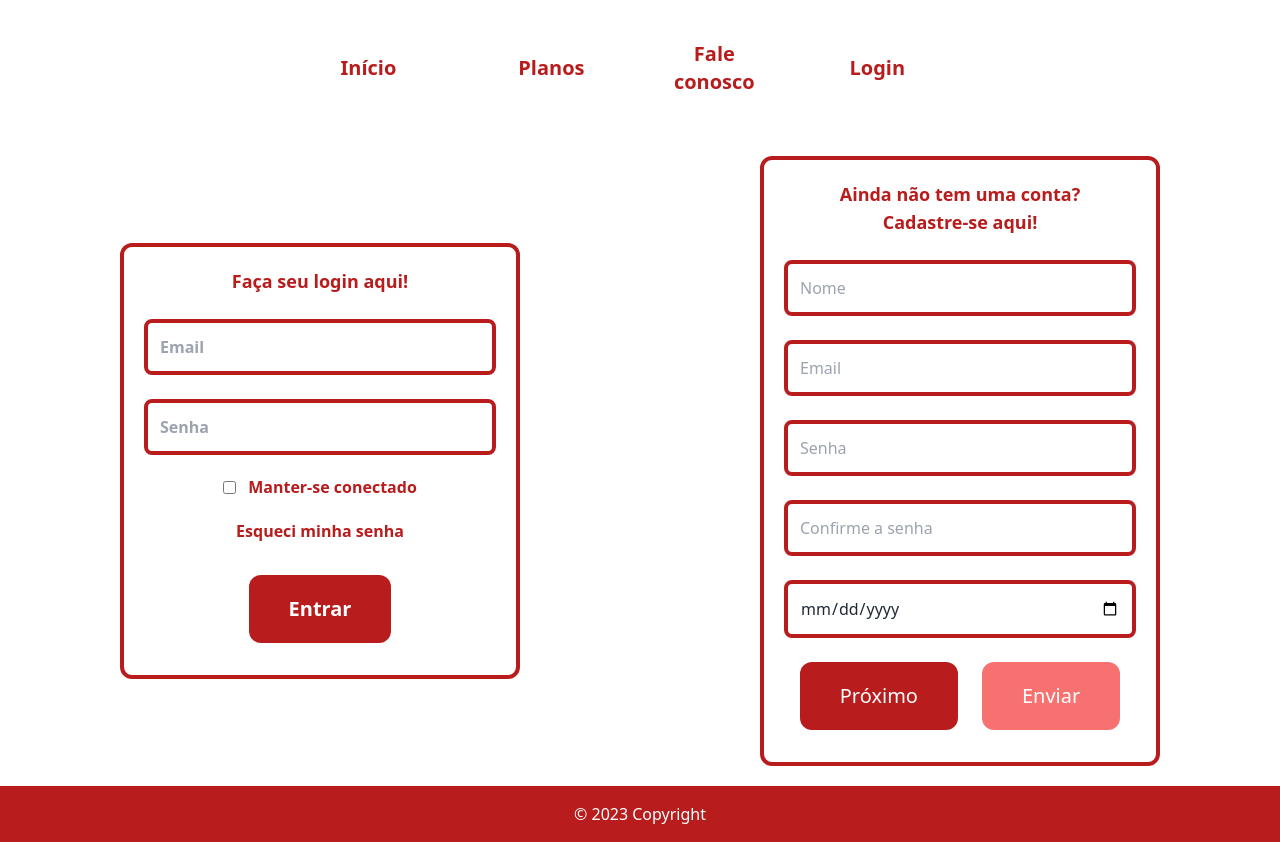
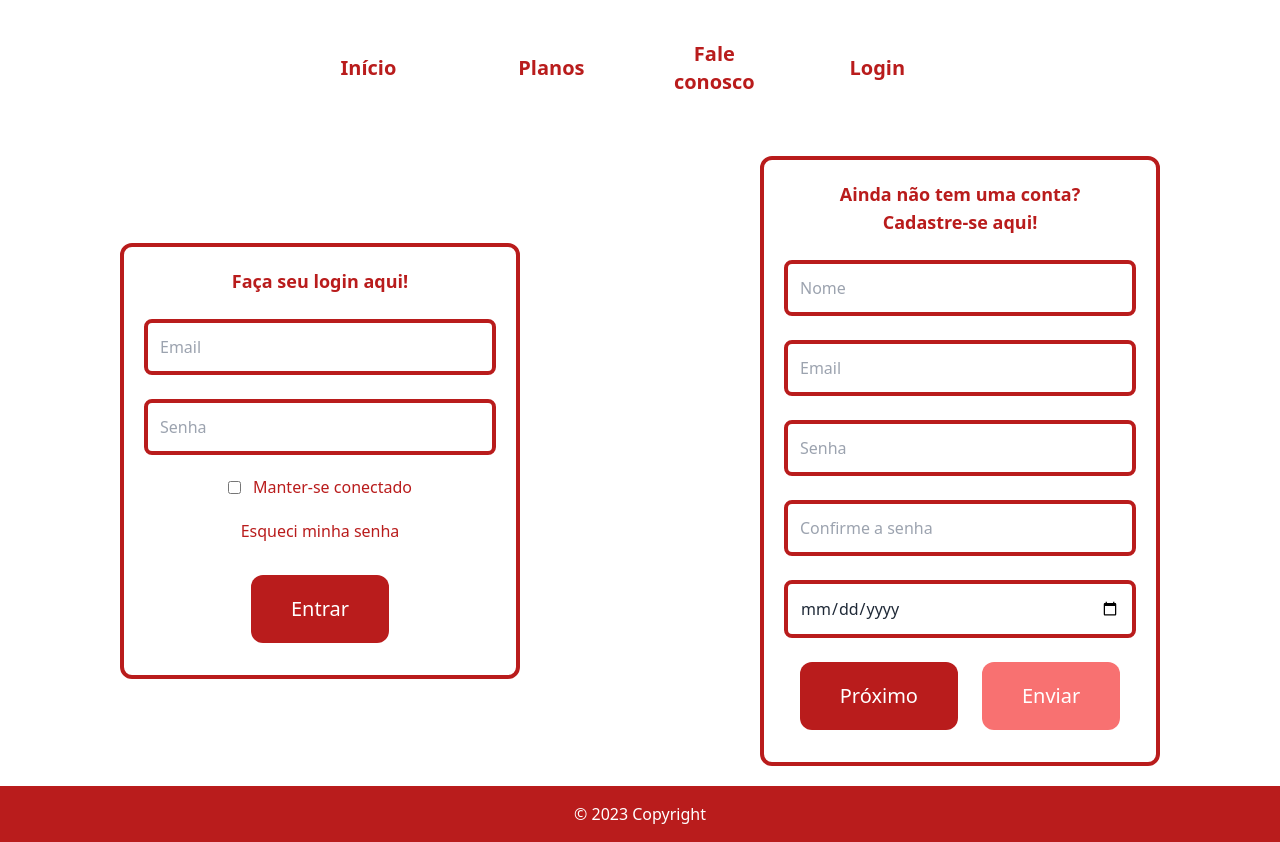
Before and after one commit to gabriel-raamos/academia-esporte-e-acao, a React (Vite) app: page /login in a window 1280 px wide. Built offline with nearby package versions, Linux system fonts and the light colour scheme.

Commit message:
i put connectDB() into a function

```diff
--- a/src/components/LoginForm/LoginForm.jsx
+++ b/src/components/LoginForm/LoginForm.jsx
@@ -16,11 +16,11 @@ export default function LoginForm() {
 
     return (
         <form
-            className="rounded-xl p-5 my-5 border-4 text-red-700 border-red-700 font-bold"
+            className="rounded-xl p-5 my-5 border-4 text-red-700 border-red-700"
             onSubmit={onSave}
         >
 
-            <h1 className="text-center text-lg">Faça seu login aqui!</h1>
+            <h1 className="text-center text-lg font-bold">Faça seu login aqui!</h1>
 
             <Textbox
                 obrigatorio={true}
```
Also changed, not shown: 1 other file (tests, documents, lock files or other folders).
